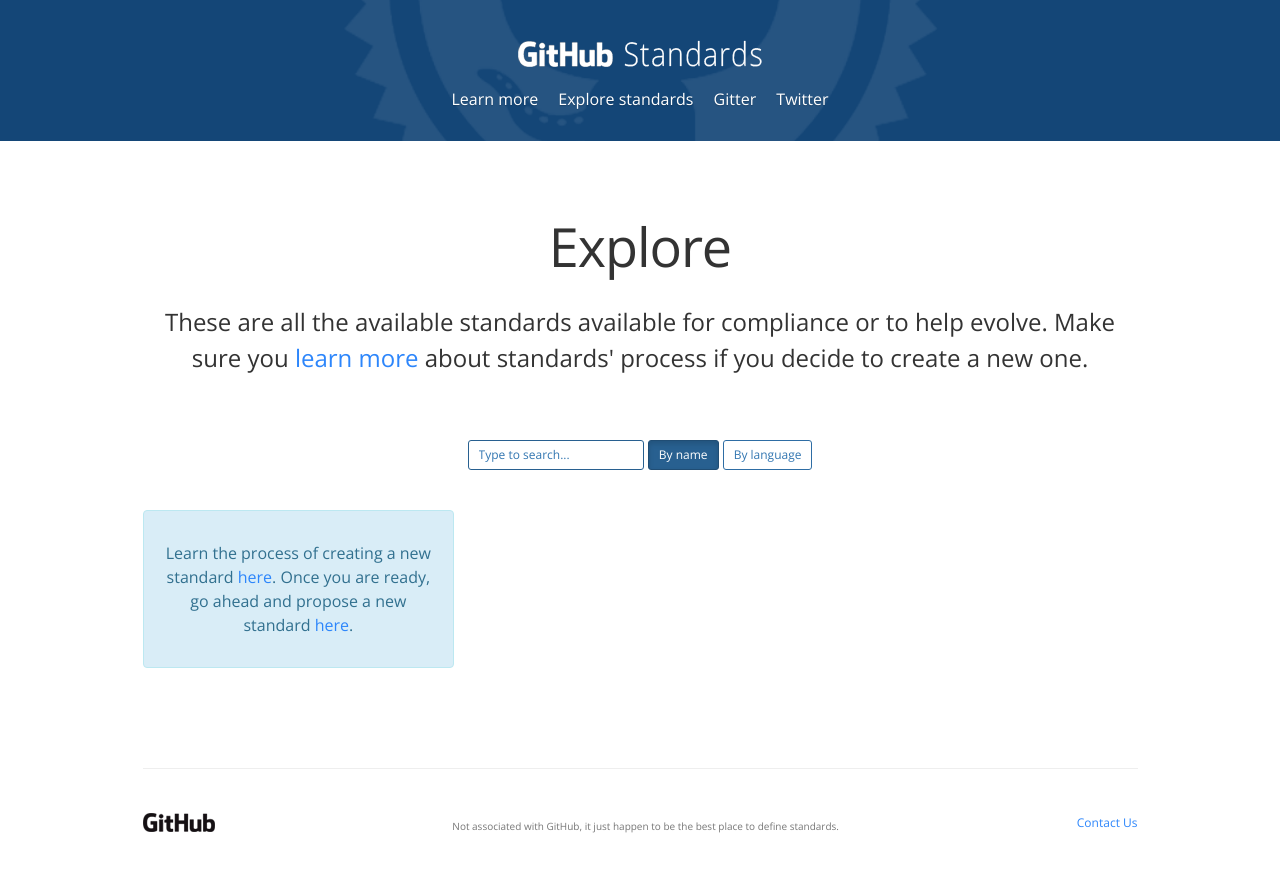
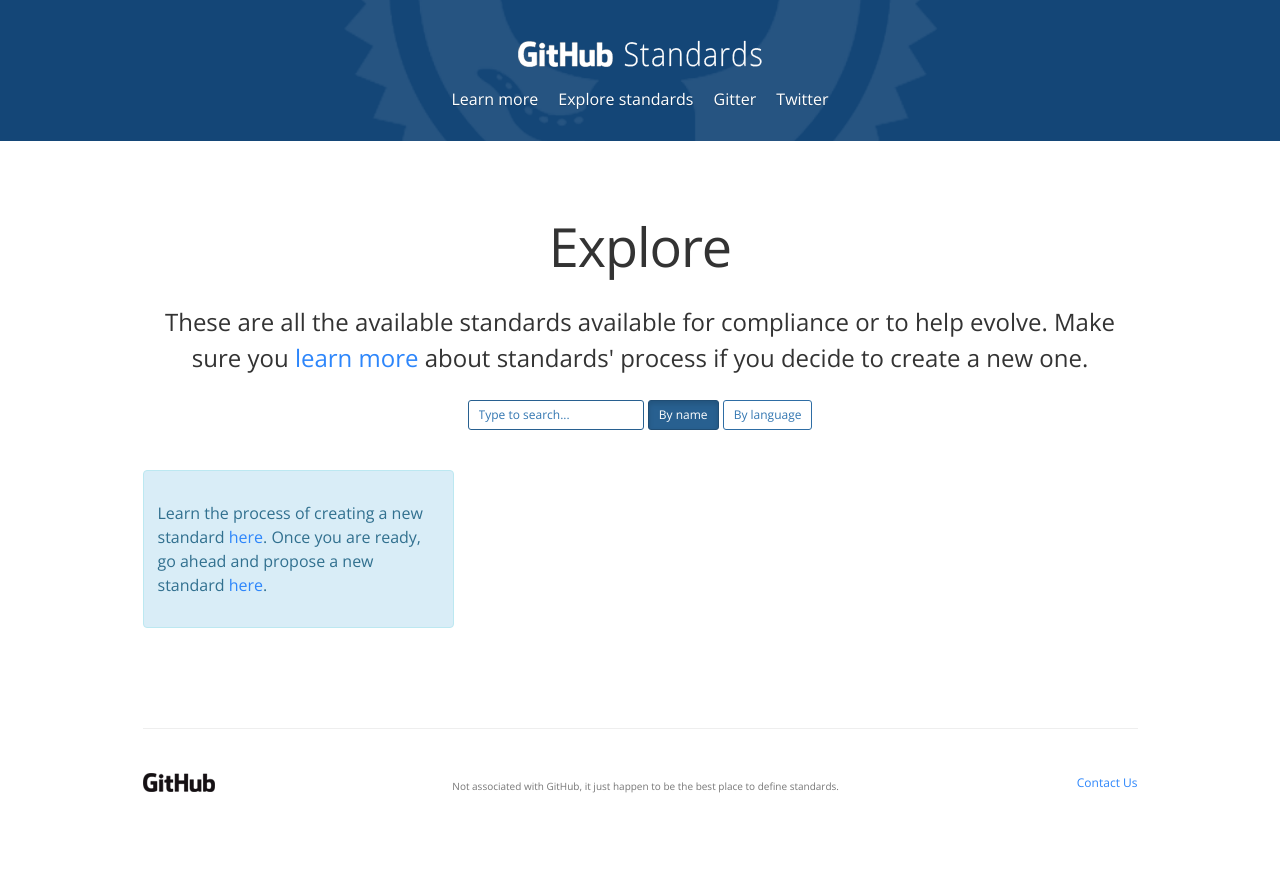
Before and after one commit to standards/standards.github.io, a Jekyll site: the page built from docs/explore.md, in a window 1280 px wide. Shown: the top 872 px of the page. Built offline with Jekyll 4.4.1, drawn with Linux system fonts in a browser that asks for light colours.

Commit message:
Update style.scss

```diff
--- a/assets/css/style.scss
+++ b/assets/css/style.scss
@@ -233,7 +233,7 @@
     padding-bottom: 0;
   }
 
-  #learn &.container {
+  &.container {
     padding-top: 0;
 
     p {
```
